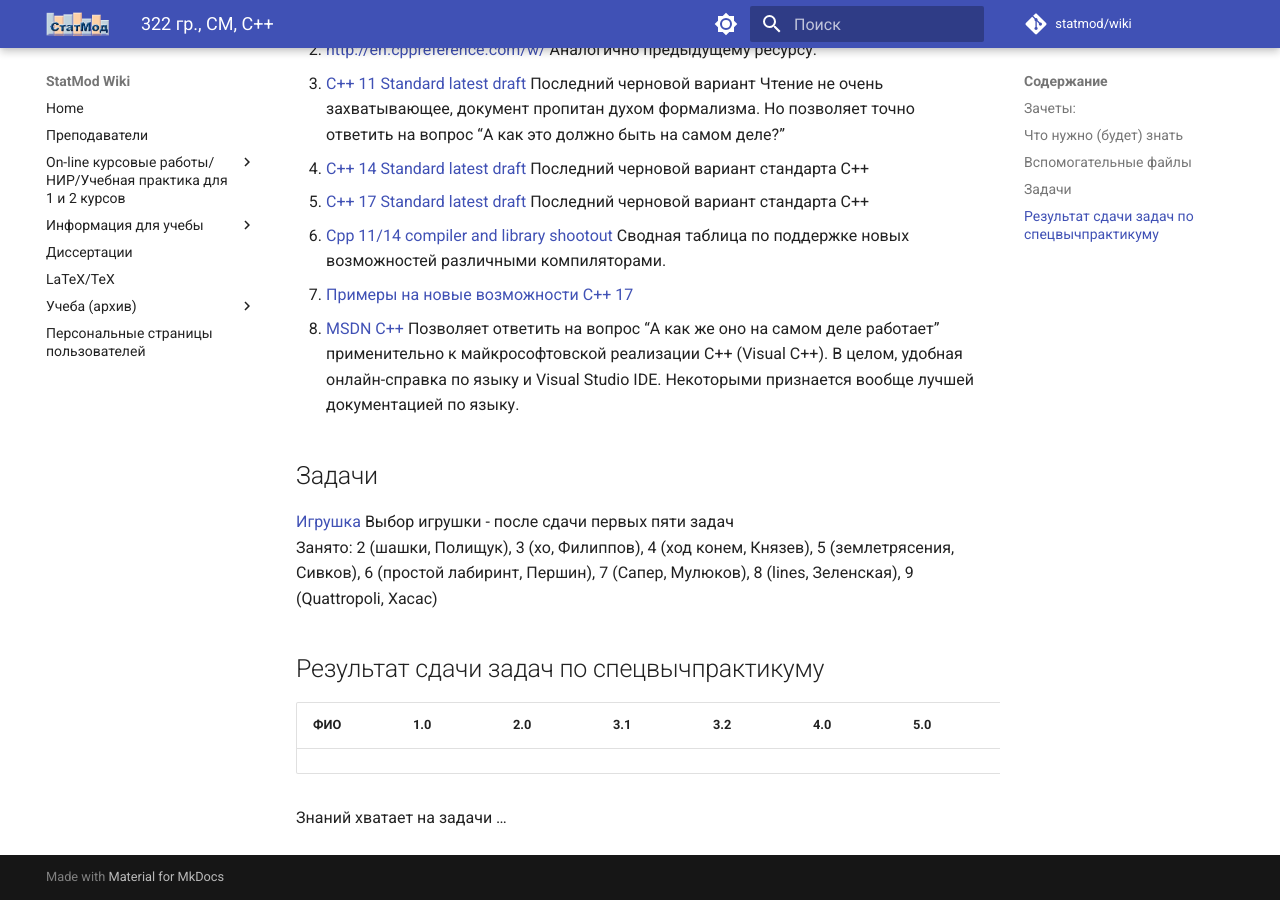
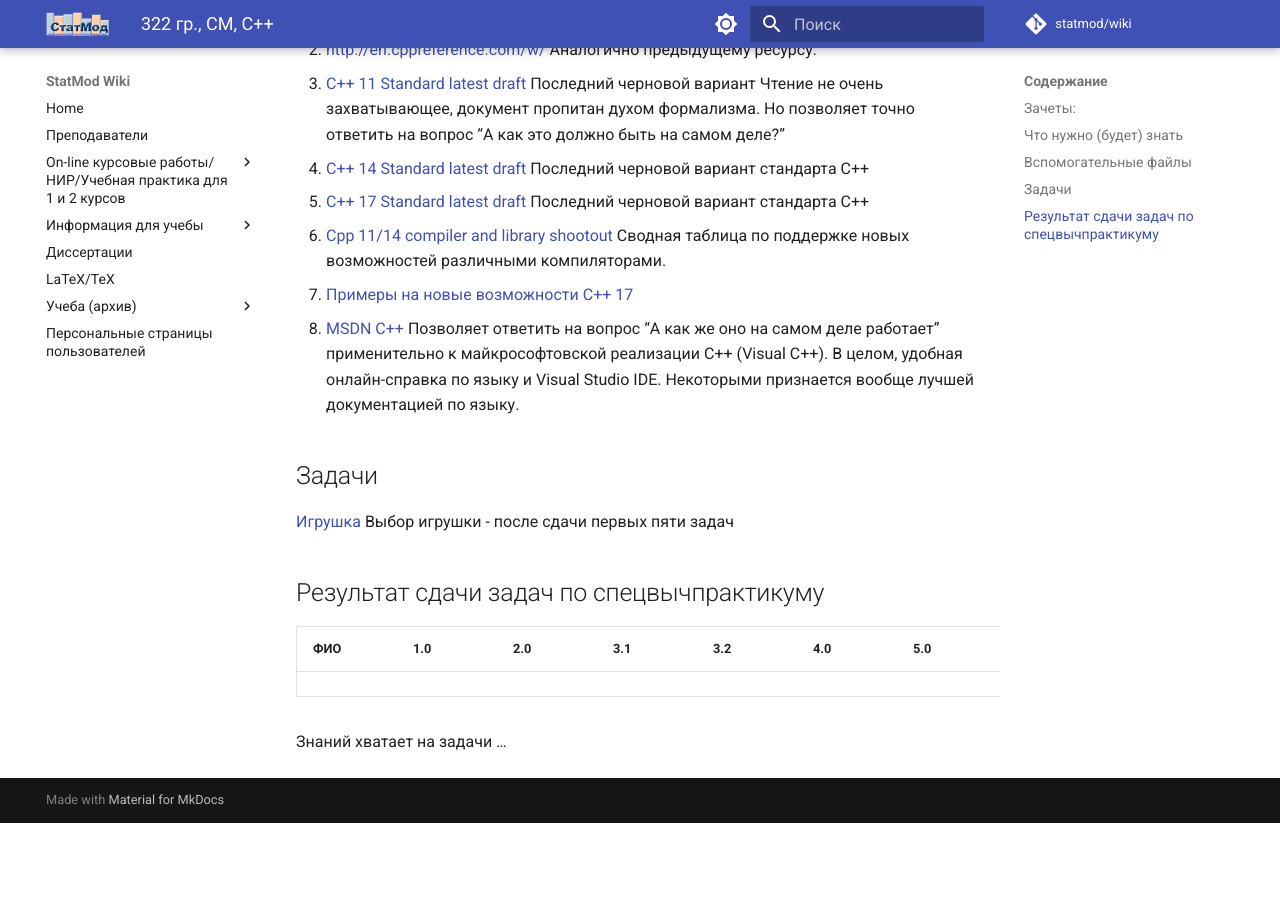
Before and after one commit to statmod/wiki, an MkDocs documentation site: the page built from docs/study/fall2026/3cpp_pract.md, in a window 1280 px wide and 900 px high, scrolled down 1122 px. Built offline with MkDocs 1.6.1 and Material for MkDocs 9.7.7, drawn with Linux system fonts in a browser that asks for light colours; comment, search, counter and statistics services are not loaded; after the commit the page ends 1945 px from its top, so only the background shows below that.

Commit message:
322 remove obsolete

```diff
--- a/docs/study/fall2026/3cpp_pract.md
+++ b/docs/study/fall2026/3cpp_pract.md
@@ -58,7 +58,6 @@ title: "322 гр., СМ, C++"
 ## Задачи
 
  [Игрушка](../../assets/study/fall2009/game.pdf) Выбор игрушки - после сдачи первых пяти задач
-Занято: 2 (шашки, Полищук), 3 (xo, Филиппов), 4 (ход конем, Князев), 5 (землетрясения, Сивков), 6 (простой лабиринт, Першин), 7 (Сапер, Мулюков), 8 (lines, Зеленская), 9 (Quattropoli, Хасас)
 
 
 ## Результат сдачи задач по спецвычпрактикуму
```
